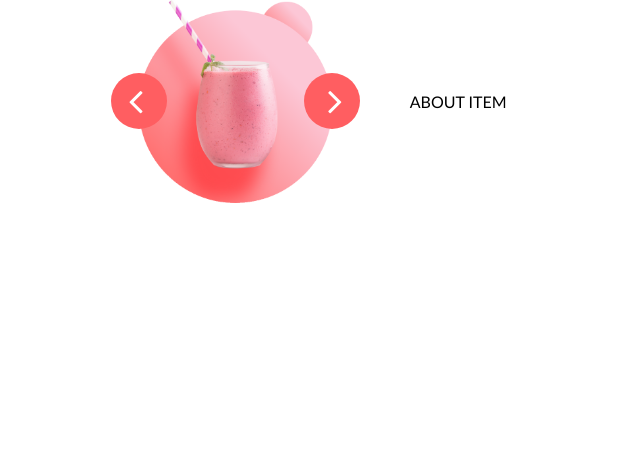
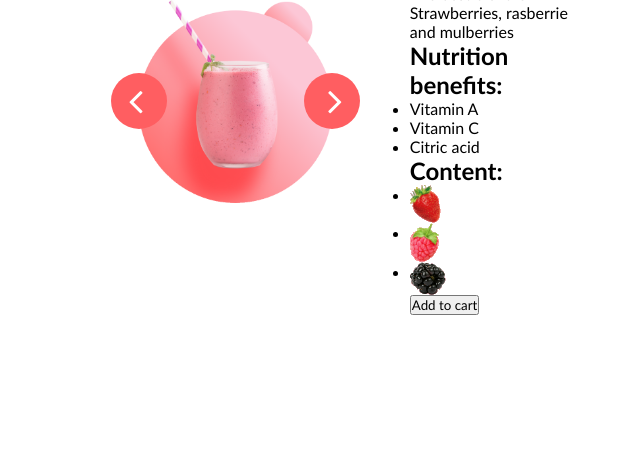
Before and after one commit to GiedreSavickiene/strawberry, a website: page index.html in a window 1280 px wide. Shown: the part 337-800 px from the top of the page, without its empty margins (299-939 px from the left). Drawn offline with Linux system fonts and the light colour scheme; files whose address does not match are found by name.

Commit message:
Content HTML

```diff
--- a/index.html
+++ b/index.html
@@ -31,11 +31,39 @@
             <i class="fa fa-angle-right"></i>
         </div>
         <div class="text">
-            ABOUT ITEM
+            <p class="category">Berries</p>
+            <h1 class="title">Strawberry rush</h1>
+            <p class="desctiption">The best blend of Strawberries, rasberrie and mulberries</p>
+            <div class="contains">
+                <div class="list">
+                    <h2 class="list-title">Nutrition benefits:</h2>
+                    <ul class="list-plus">
+                        <li>Vitamin A</li>
+                        <li>Vitamin C</li>
+                        <li>Citric acid</li>
+                    </ul>
+                </div>
+                <div class="list">
+                    <h2 class="list-title"> Content:</h2>
+                    <ul class="list-image">
+                        <li>
+                            <img src="./img/braske.png" alt="">
+                        </li>
+                        <li>
+                            <img src="./img/aviete.png" alt="">
+                        </li>
+                        <li>
+                            <img src="./img/gervuoge.png" alt="">
+                        </li>
+                    </ul>
+                </div>
+            </div>
+            <form>
+                <input type="hidden" value="strawberry-rush" name="selected-item" id="selected-item">
+                <button type="submit">Add to cart</button>
+            </form>
         </div>
-
     </main>
-
 </body>
 
 </html>
```
